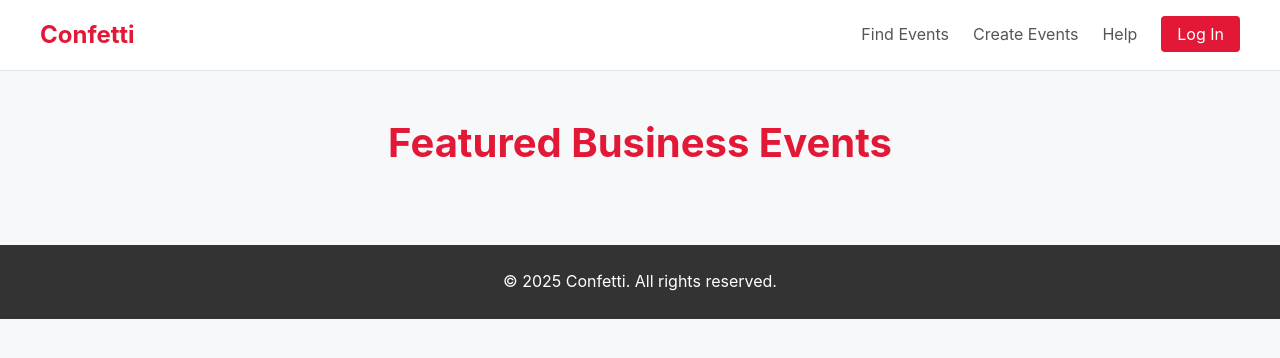
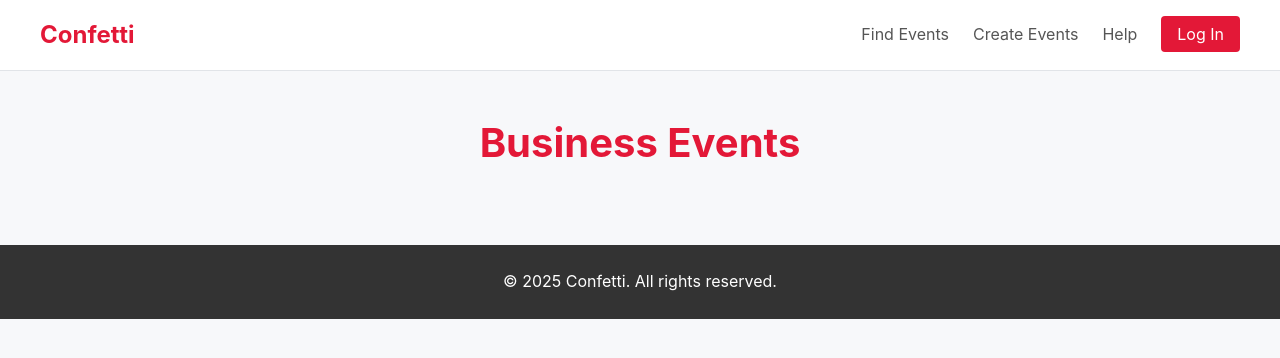
Before and after one commit to Apoorvacodes376/EventQueue-Studios, a website built with Vite: page business.html in a window 1280 px wide. Built offline with nearby package versions, Linux system fonts and the light colour scheme.

Commit message:
feature removed

```diff
--- a/business.html
+++ b/business.html
@@ -21,7 +21,7 @@
     </header>
 
     <main class="category-container">
-        <h1 class="category-title">Featured Business Events</h1>
+        <h1 class="category-title">Business Events</h1>
         <div class="events-grid" id="eventsGrid">
             </div>
     </main>
```
